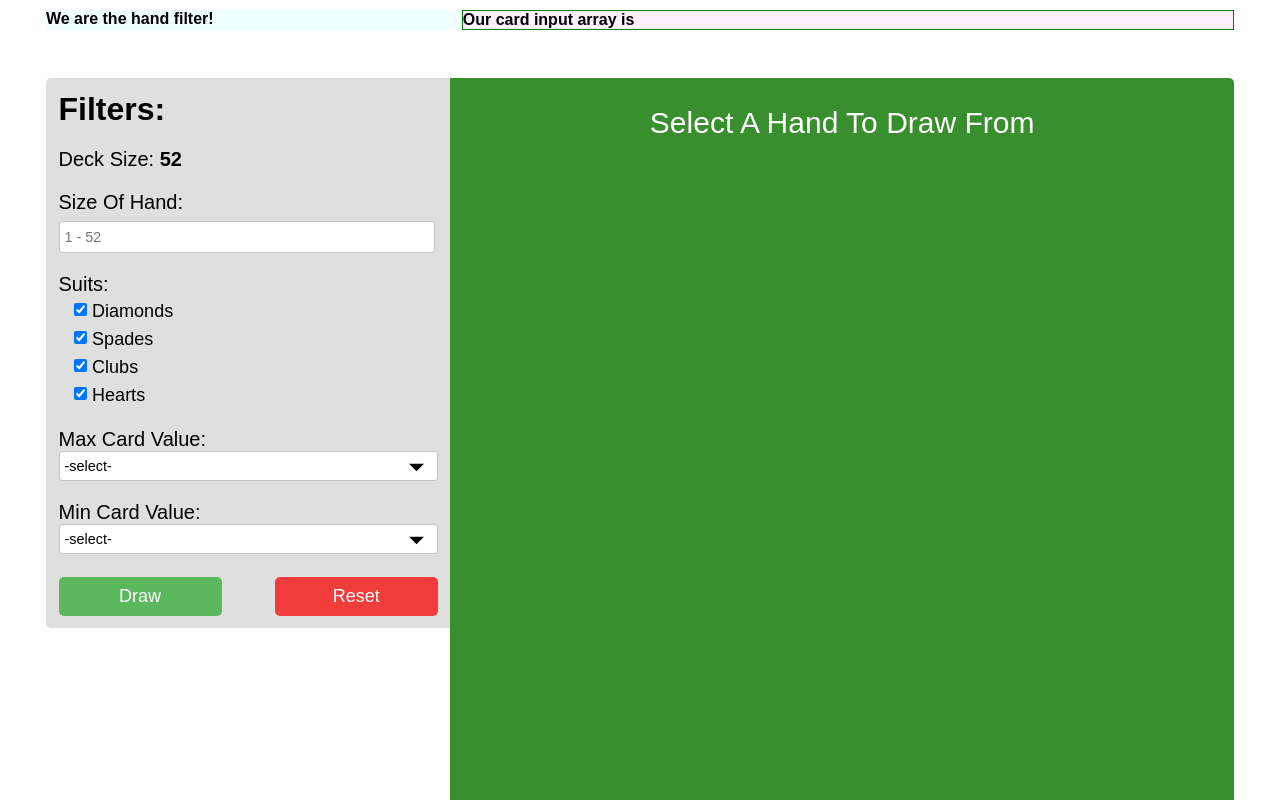
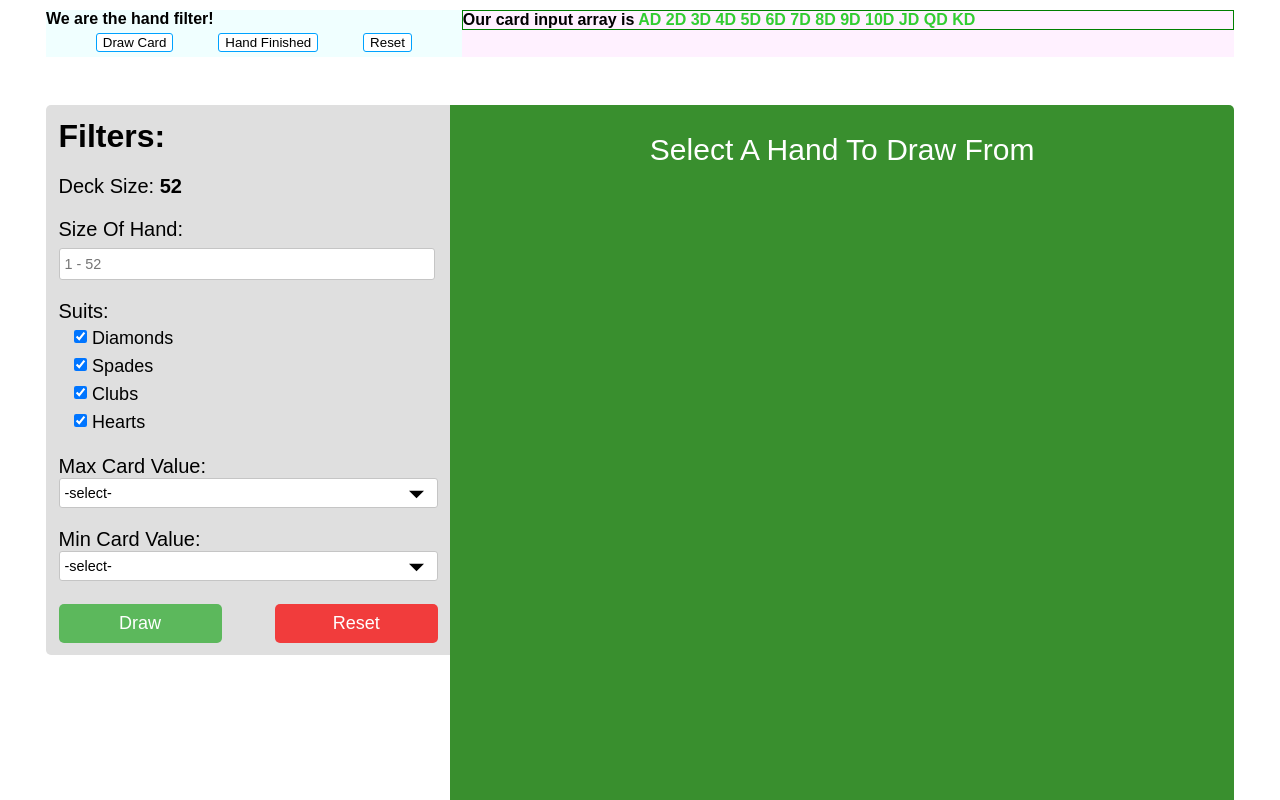
Before and after one commit to patrickfay/Draw-A-Hand, an Angular app: page / in a window 1280 px wide. Shown: the top 800 px of the page. Built offline with nearby package versions, Linux system fonts and the light colour scheme.

Commit message:
basic com btw home view and child components

```diff
--- a/src/app/components/card-display/card-display.component.html
+++ b/src/app/components/card-display/card-display.component.html
@@ -4,7 +4,7 @@
     Our card input array is
 
     <span class="card-disp-array-input-item" *ngFor="let card of cardsArr">
-      {{card}}
+      {{card.name}}
     </span>
   </div>
 
--- a/src/app/components/hand-filter/hand-filter.component.css
+++ b/src/app/components/hand-filter/hand-filter.component.css
@@ -1,3 +1,15 @@
 .hand-filter-container {
 
 }
+
+.hand-filt-btn-ctn {
+  display: flex;
+  justify-content: space-evenly;
+  padding: 5px;
+}
+
+.hand-filt-btn {
+  border: solid 1px rgb(0, 162, 255);
+  border-radius: 3px;
+  background-color: #fff;
+}
--- a/src/app/components/hand-filter/hand-filter.component.html
+++ b/src/app/components/hand-filter/hand-filter.component.html
@@ -1,3 +1,10 @@
 <div class="hand-filt-container">
   We are the hand filter!
+
+
+  <div class="hand-filt-btn-ctn">
+    <button class="hand-filt-btn" (click)="drawCard()">Draw Card</button>
+    <button class="hand-filt-btn" (click)="handFinished()">Hand Finished</button>
+    <button class="hand-filt-btn" (click)="userReset()">Reset</button>
+  </div>
 </div>
--- a/src/app/components/hand-filter/hand-filter.component.ts
+++ b/src/app/components/hand-filter/hand-filter.component.ts
@@ -1,4 +1,4 @@
-import { Component, OnInit } from '@angular/core';
+import { Component, OnInit, Output, EventEmitter } from '@angular/core';
 
 @Component({
   selector: 'hand-filter',
@@ -7,10 +7,29 @@ import { Component, OnInit } from '@angular/core';
 })
 export class HandFilterComponent implements OnInit {
 
+  @Output() drawCardEvent = new EventEmitter<boolean>();
+  @Output() handFinishedEvent = new EventEmitter<boolean>();
+  @Output() resetHandEvent = new EventEmitter<boolean>();
+
+
   constructor() { }
 
   ngOnInit() {
-    console.log('woohoo in the hand filter component!');
+  }
+
+  drawCard() {
+    console.log('user drawing card');
+    this.drawCardEvent.emit(true);
+  }
+
+  handFinished() {
+    console.log('in handFinished');
+    this.handFinishedEvent.emit(true);
+  }
+
+  userReset() {
+    console.log('user reset deck');
+    this.resetHandEvent.emit();
   }
 
 }
--- a/src/app/views/home/home.component.html
+++ b/src/app/views/home/home.component.html
@@ -1,7 +1,9 @@
 <div class="home-container">
 
   <div class="home-hand-filt-container">
-    <hand-filter></hand-filter>
+    <hand-filter (drawCardEvent)="parentIsDrawing()"
+                 (handFinishedEvent)="parentHandFinished()"
+                 (resetHandEvent)="parentResetHand()"></hand-filter>
   </div>
 
   <div class="home-card-disp-container">
--- a/src/app/views/home/home.component.ts
+++ b/src/app/views/home/home.component.ts
@@ -33,11 +33,27 @@ export class HomeComponent implements OnInit {
     this.totalDecks = 1;
     this.MasterDeck = this.deckService.getMasterDeck(this.totalDecks);
     this.totalCards = this.MasterDeck.clubs.totalCards * 4;
-    this.drawnCards = [];
+    // this.drawnCards = [];
+    this.drawnCards = this.MasterDeck.diamonds.cards;
 
     this.allValues = ['Ace', '2', '3', '4', '5', '6', '7', '8', '9', '10', 'Jack', 'Queen', 'King'];
     this.isDrawing = false;
     this.finishedHand = false;
   }
 
+  parentIsDrawing() {
+    this.isDrawing = true;
+    this.finishedHand = false;
+    console.log('in PARENT\n****Draw Card****', this.isDrawing);
+  }
+
+  parentHandFinished() {
+    this.isDrawing = false;
+    this.finishedHand = true;
+    console.log('in PARENT\n****Hand is FINISHED****', this.finishedHand);
+  }
+
+  parentResetHand() {
+    console.log('in PARENT\n****RESETING HAND****');
+  }
 }
```
